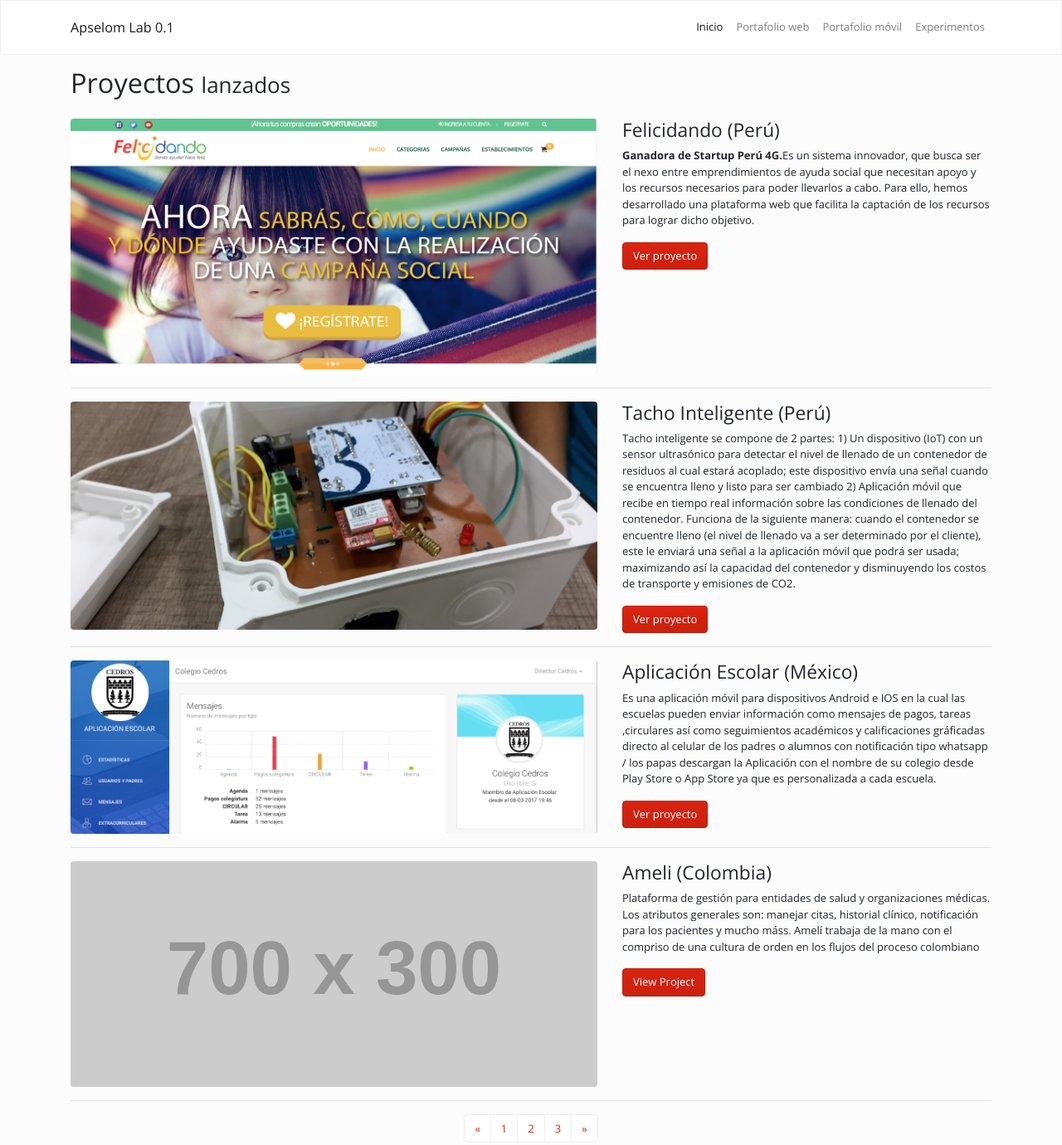
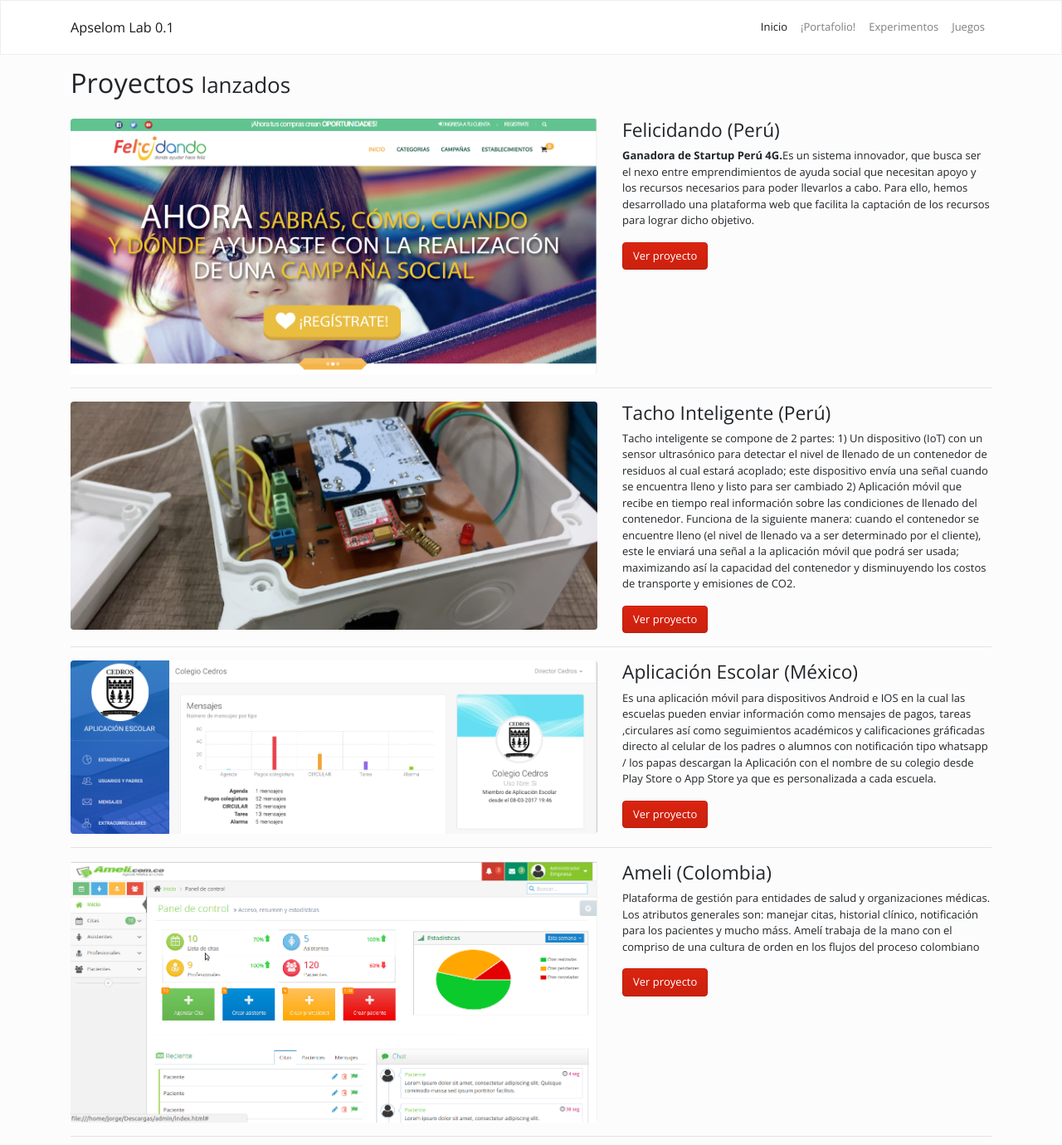
Before and after one commit to apselom/apselom, a plain HTML site: page index.html in a window 1280 px wide. Shown: the top 1380 px of the page at 83% size. Drawn offline with nearby package versions, Linux system fonts and the light colour scheme; placeholder pictures from the web are drawn by us.

Commit message:
fix some issues

```diff
--- a/index.html
+++ b/index.html
@@ -35,13 +35,13 @@
 			    </a>
 			</li>
 			<li class="nav-item">
-			    <a class="nav-link" href="#">Portafolio web</a>
-			</li>
-			<li class="nav-item">
-			    <a class="nav-link" href="#">Portafolio móvil</a>
+			    <a class="nav-link" href="#">¡Portafolio!</a>
 			</li>
 			<li class="nav-item">
 			    <a class="nav-link" href="#">Experimentos</a>
+			</li>
+			<li class="nav-item">
+			    <a class="nav-link" href="#">Juegos</a>
 			</li>
 		    </ul>
 		</div>
@@ -112,13 +112,13 @@
 
 		<div class="col-md-7">
 		    <a href="#">
-			<img class="img-fluid rounded mb-3 mb-md-0" src="http://placehold.it/700x300" alt="">
+			<img class="img-fluid rounded mb-3 mb-md-0" src="/vendor/img/ameli.png" alt="">
 		    </a>
 		</div>
 		<div class="col-md-5">
 		    <h3>Ameli (Colombia)</h3>
 		    <p>Plataforma de gestión para entidades de salud y organizaciones médicas. Los atributos generales son: manejar citas, historial clínico, notificación para los pacientes y mucho máss. Amelí trabaja de la mano con el compriso de una cultura de orden en los flujos del proceso colombiano</p>
-		    <a class="btn btn-primary" href="#">View Project</a>
+		    <a class="btn btn-primary" href="#">Ver proyecto</a>
 		</div>
 	    </div>
 	    <!-- /.row -->
@@ -136,12 +136,12 @@
 		<li class="page-item">
 		    <a class="page-link" href="#">1</a>
 		</li>
-		<li class="page-item">
+		<!-- <li class="page-item">
 		    <a class="page-link" href="#">2</a>
 		</li>
 		<li class="page-item">
 		    <a class="page-link" href="#">3</a>
-		</li>
+		</li>-->
 		<li class="page-item">
 		    <a class="page-link" href="#" aria-label="Next">
 			<span aria-hidden="true">&raquo;</span>
```
Also changed, not shown: vendor/img/ameli.png (added).
